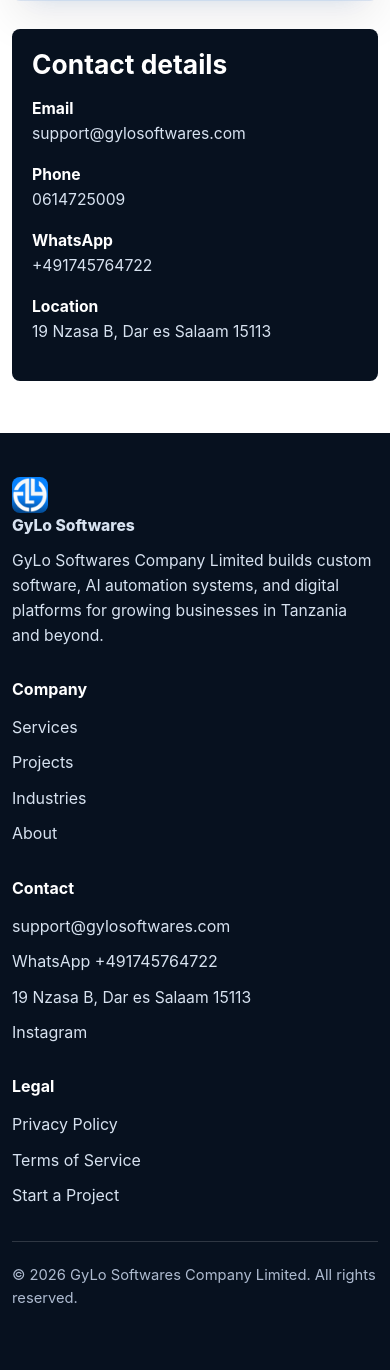
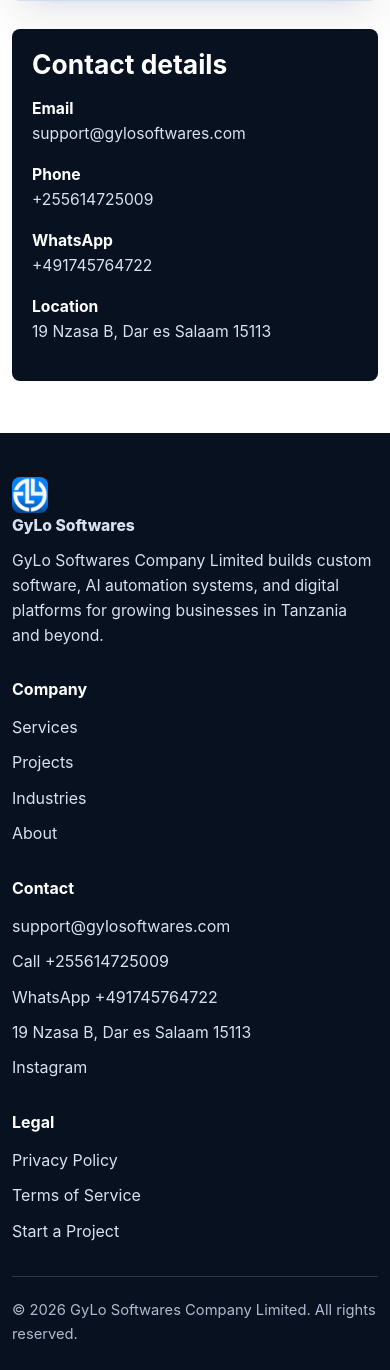
Before and after one commit to ButhainaSudi/gylosoftwares, a Django app: page /contact/ in a window 390 px wide. Shown: the part 1235-2605 px from the top of the page. Before the commit the page ends 2538 px from the top, so only its background shows below. Run offline with Django 5.2, Linux system fonts and the light colour scheme.

Commit message:
update phone number

```diff
--- a/core/context_processors.py
+++ b/core/context_processors.py
@@ -6,10 +6,11 @@
         "company_name": "GyLo Softwares",
         "company_legal_name": "GyLo Softwares Company Limited",
         "company_email": "support@gylosoftwares.com",
-        "company_phone": "0614725009",
+        "company_phone": "+255614725009",
         "company_whatsapp": "+491745764722",
         "company_address": "19 Nzasa B, Dar es Salaam 15113",
         "instagram_url": "https://www.instagram.com/gylo_softwares/",
         "site_url": settings.SITE_URL,
+        "phone_url": "tel:+255614725009",
         "whatsapp_url": "https://wa.me/491745764722",
     }
--- a/core/seo.py
+++ b/core/seo.py
@@ -15,7 +15,7 @@
         "name": "GyLo Softwares Company Limited",
         "url": settings.SITE_URL,
         "email": "support@gylosoftwares.com",
-        "telephone": "+491745764722",
+        "telephone": "+255614725009",
         "address": {
             "@type": "PostalAddress",
             "streetAddress": "19 Nzasa B",
--- a/templates/base.html
+++ b/templates/base.html
@@ -73,6 +73,7 @@
       <div>
         <h2>Contact</h2>
         <a href="mailto:{{ company_email }}">{{ company_email }}</a>
+        <a href="{{ phone_url }}">Call {{ company_phone }}</a>
         <a href="{{ whatsapp_url }}">WhatsApp {{ company_whatsapp }}</a>
         <p>{{ company_address }}</p>
         <a href="{{ instagram_url }}" rel="noopener">Instagram</a>
--- a/templates/leads/contact.html
+++ b/templates/leads/contact.html
@@ -22,7 +22,7 @@
     <aside class="contact-panel">
       <h2>Contact details</h2>
       <p><strong>Email</strong><br><a href="mailto:{{ company_email }}">{{ company_email }}</a></p>
-      <p><strong>Phone</strong><br>{{ company_phone }}</p>
+      <p><strong>Phone</strong><br><a href="{{ phone_url }}">{{ company_phone }}</a></p>
       <p><strong>WhatsApp</strong><br><a href="{{ whatsapp_url }}">{{ company_whatsapp }}</a></p>
       <p><strong>Location</strong><br>{{ company_address }}</p>
     </aside>
```
